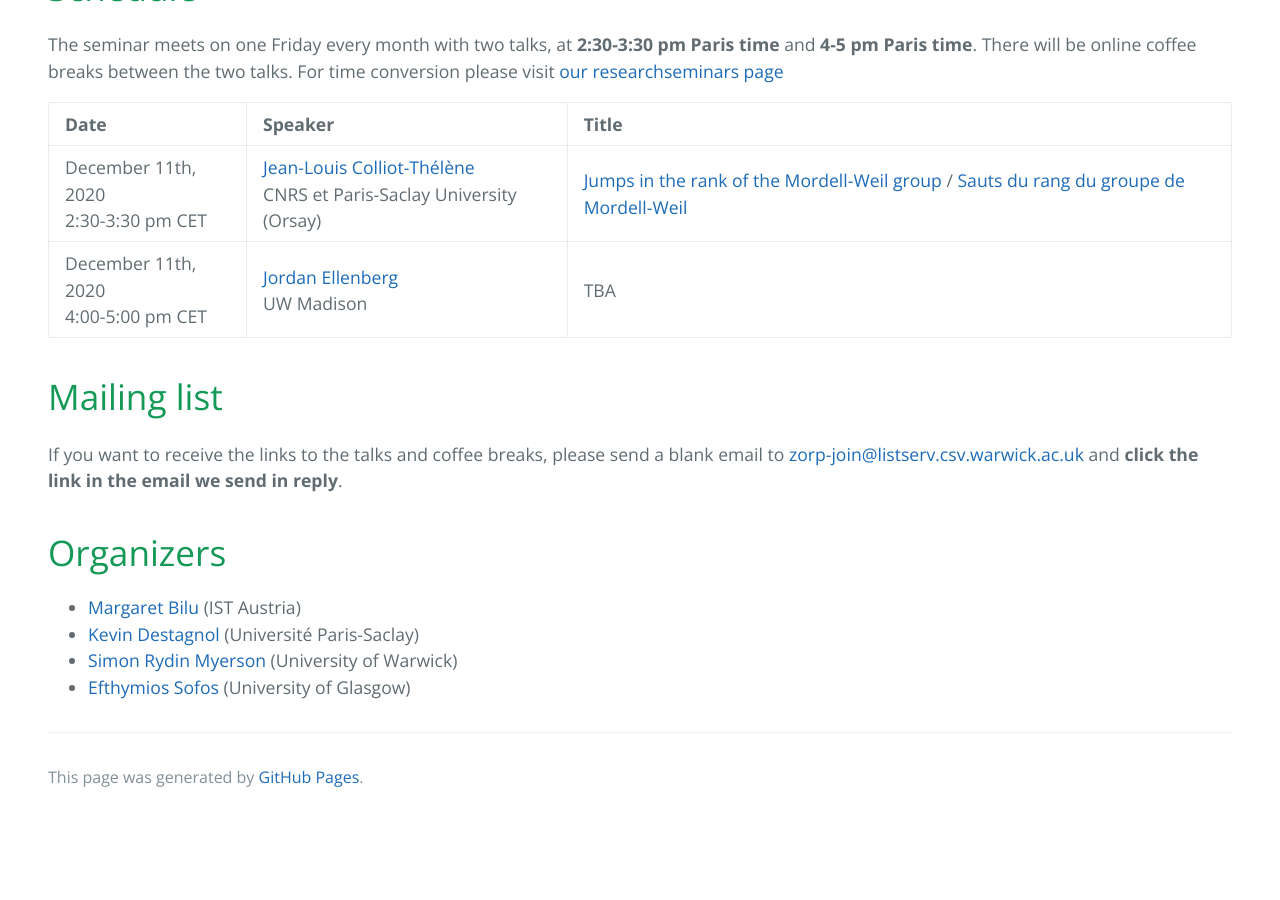
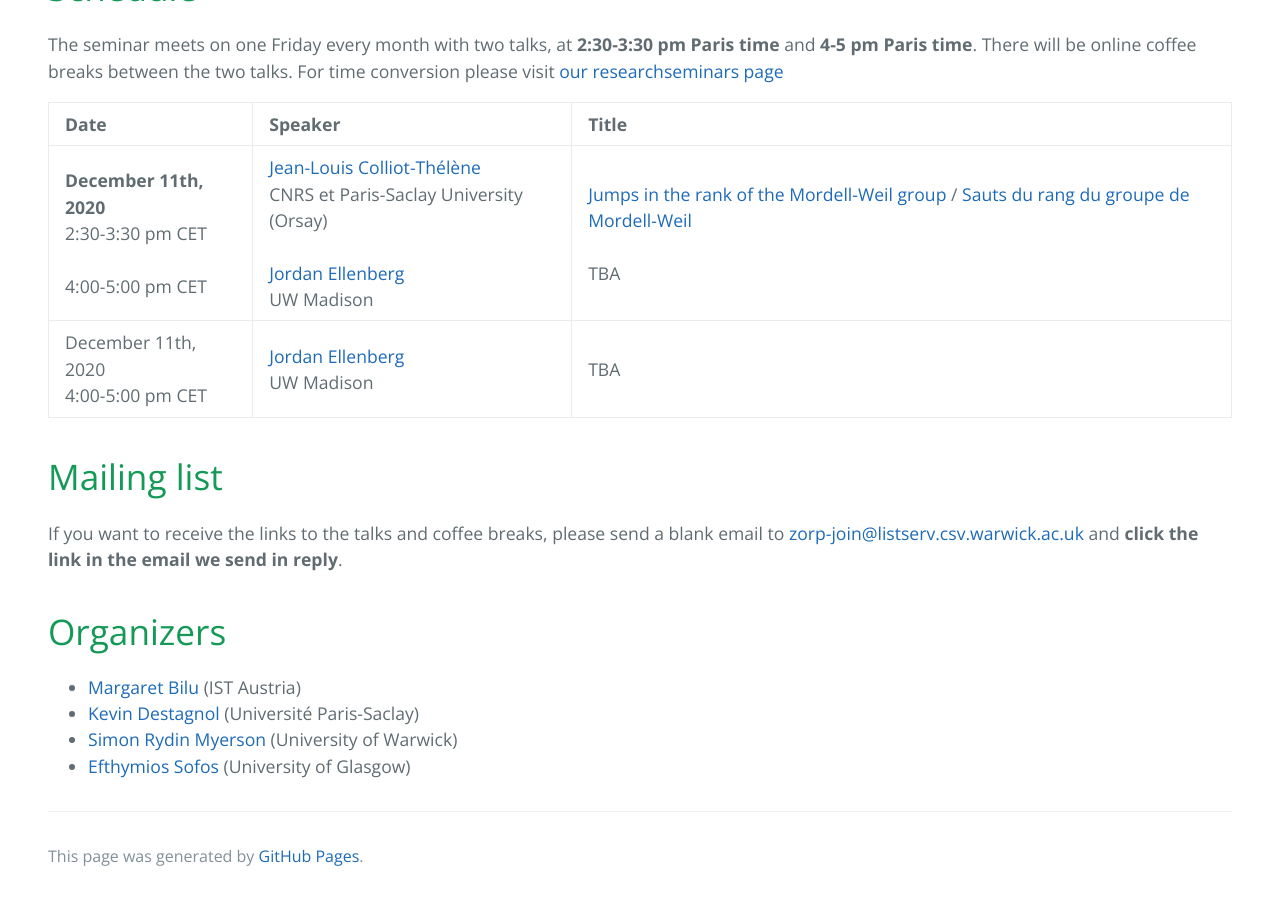
Before and after one commit to zoom-on-rational-points/zoom-on-rational-points.github.io, a Jekyll site: the page built from index.md, in a window 1280 px wide and 900 px high, scrolled down 826 px. Built offline with Jekyll 4.4.1, drawn with Linux system fonts in a browser that asks for light colours; our own code applies the rules of GitHub Pages for plain Markdown files; before the commit the page ends 1647 px from its top, so only the background shows below that.

Commit message:
Update index.md

```diff
--- a/index.md
+++ b/index.md
@@ -13,7 +13,7 @@
 
 | Date   | Speaker     | Title |
 |:-------|:--------------|:------|
-| December 11th, 2020 <br> 2:30-3:30 pm CET| <a href="https://www.imo.universite-paris-saclay.fr/~colliot/">Jean-Louis Colliot-Thélène</a> <br> CNRS et Paris-Saclay University (Orsay)  | <a href="https://zoom-on-rational-points.github.io/abstractCT">Jumps in the rank of the Mordell-Weil group</a> / <a href="https://zoom-on-rational-points.github.io/resumeCT">Sauts du rang du groupe de Mordell-Weil</a> |
+| **December 11th, 2020** <br> 2:30-3:30 pm CET <br> <br> 4:00-5:00 pm CET| <a href="https://www.imo.universite-paris-saclay.fr/~colliot/">Jean-Louis Colliot-Thélène</a> <br> CNRS et Paris-Saclay University (Orsay) <br> <br> <a href="https://www.math.wisc.edu/~ellenber/"> Jordan Ellenberg </a> <br> UW Madison| <a href="https://zoom-on-rational-points.github.io/abstractCT">Jumps in the rank of the Mordell-Weil group</a> / <a href="https://zoom-on-rational-points.github.io/resumeCT">Sauts du rang du groupe de Mordell-Weil</a> <br> <br> TBA|
 | December 11th, 2020 <br> 4:00-5:00 pm CET|<a href="https://www.math.wisc.edu/~ellenber/"> Jordan Ellenberg </a> <br> UW Madison | TBA  |
 
 
```
